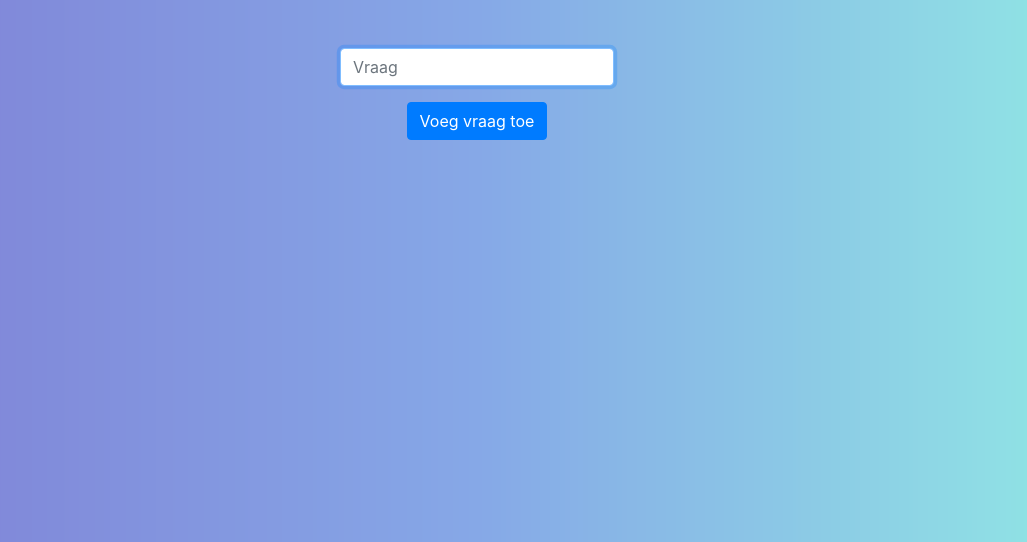
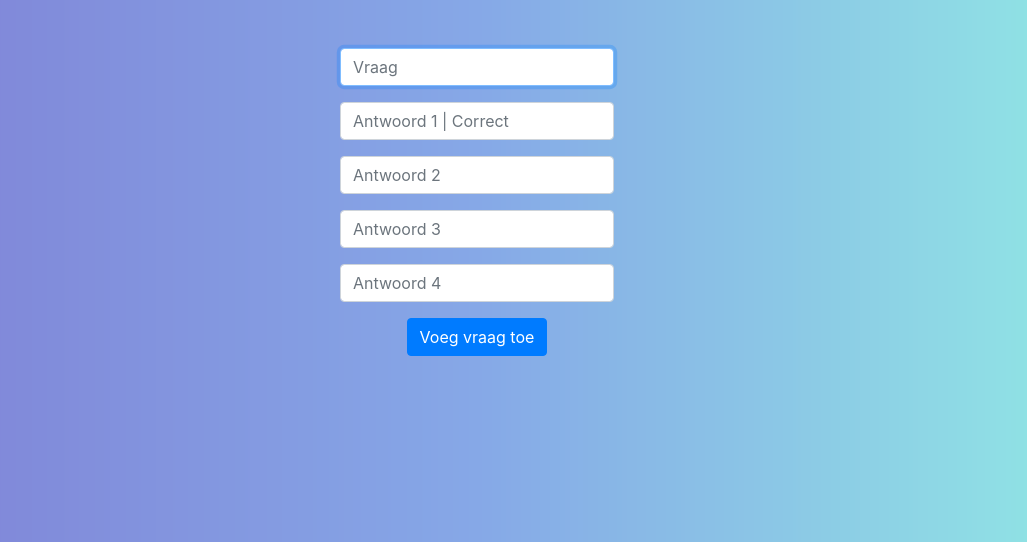
Before and after one commit to ybierens/vriendenquiz, a Flask app: page /voeg_vraag_toe in a window 1280 px wide. Shown: the part 66-608 px from the top of the page, without its empty margins (163-1190 px from the left). Run offline with Flask 2, Linux system fonts and the light colour scheme; some libraries are stand-ins or nearby versions.

Commit message:
kan nu antwoorden toevoegen aan database via site

```diff
--- a/application.py
+++ b/application.py
@@ -164,9 +164,32 @@ def voeg_vraag_toe():
                     quiz_id=session["quiz_id"],
                     question=request.form.get("question"))
 
+        rows = db.execute("SELECT question_id FROM questions WHERE quiz_id = :quiz_id", quiz_id=session["quiz_id"])
+        session["question_id"] = rows[-1]["question_id"]
+
+        db.execute("INSERT INTO answers (question_id, answer, correct) VALUES(:question_id,:answer,:correct)",
+                    question_id=session["question_id"],
+                    answer=request.form.get("answer1"),
+                    correct=True)
+
+        db.execute("INSERT INTO answers (question_id, answer, correct) VALUES(:question_id,:answer,:correct)",
+                    question_id=session["question_id"],
+                    answer=request.form.get("answer2"),
+                    correct=False)
+
+        db.execute("INSERT INTO answers (question_id, answer, correct) VALUES(:question_id,:answer,:correct)",
+                    question_id=session["question_id"],
+                    answer=request.form.get("answer3"),
+                    correct=False)
+
+        db.execute("INSERT INTO answers (question_id, answer, correct) VALUES(:question_id,:answer,:correct)",
+                    question_id=session["question_id"],
+                    answer=request.form.get("answer4"),
+                    correct=False)
+
+
     else:
         return render_template("voeg_vraag_toe.html")
-
 
 def errorhandler(e):
     if not isinstance(e, HTTPException):
--- a/templates/voeg_vraag_toe.html
+++ b/templates/voeg_vraag_toe.html
@@ -9,7 +9,18 @@
         <div class="form-group">
             <input autocomplete="off" autofocus class="form-control" name="question" placeholder="Vraag" type="text">
         </div>
+        <div class="form-group">
+            <input autocomplete="off" autofocus class="form-control" name="answer1" placeholder="Antwoord 1 | Correct" type="text">
+        </div>
+        <div class="form-group">
+            <input autocomplete="off" autofocus class="form-control" name="answer2" placeholder="Antwoord 2" type="text">
+        </div>
+        <div class="form-group">
+            <input autocomplete="off" autofocus class="form-control" name="answer3" placeholder="Antwoord 3" type="text">
+        </div>
+        <div class="form-group">
+            <input autocomplete="off" autofocus class="form-control" name="answer4" placeholder="Antwoord 4" type="text">
+        </div>
         <button class="btn btn-primary" name = "submit1" type="submit">Voeg vraag toe</button>
     </form>
-
 {% endblock %}
```
Also changed, not shown: quiz.db.
